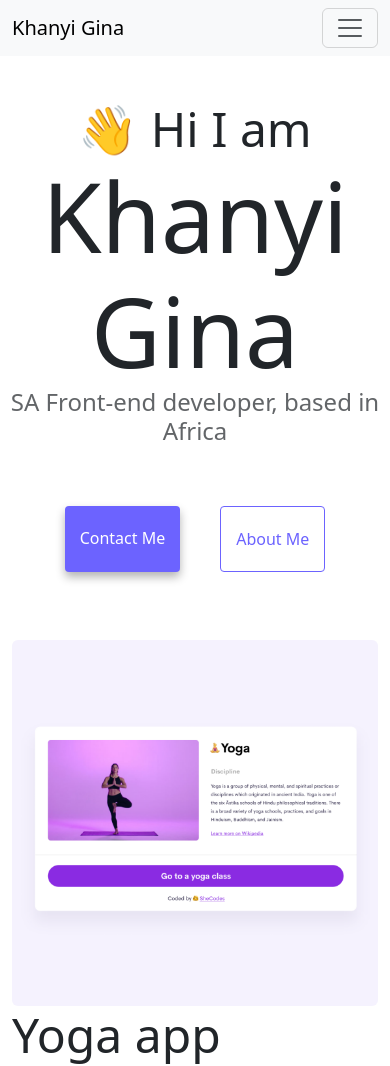
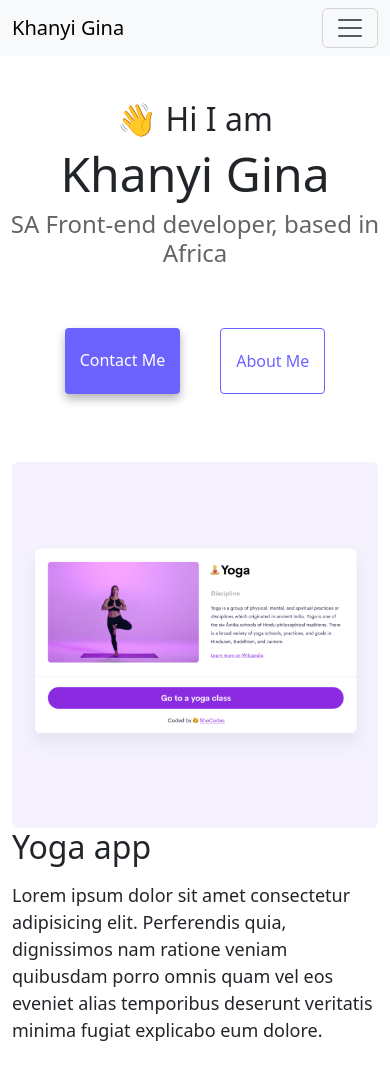
Before and after one commit to Bukhosini07/shecodes-responsive-portfolio, a website: page index.html in a window 390 px wide. Shown: the top 1066 px of the page. Drawn offline with nearby package versions, Linux system fonts and the light colour scheme.

Commit message:
Fixing style.css

```diff
--- a/style.css
+++ b/style.css
@@ -19,8 +19,14 @@ h1 {
 }
 
 h2 {
-  font-size: 48px;
+  font-size: 32px;
 }
+
+@media (max-width: 576px) {
+  h1 {
+    font-size: 48px;
+    line-height: 1.5;
+  }
 
 h3 {
   font-size: 24px;
```
